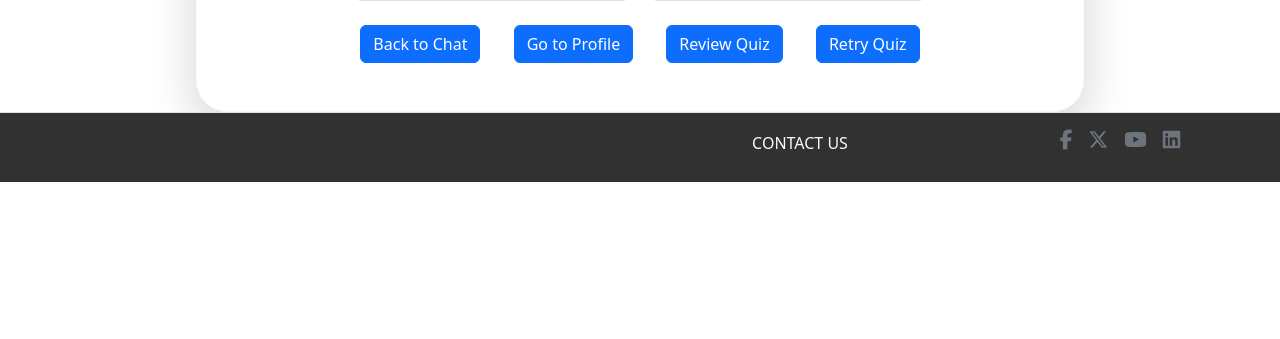
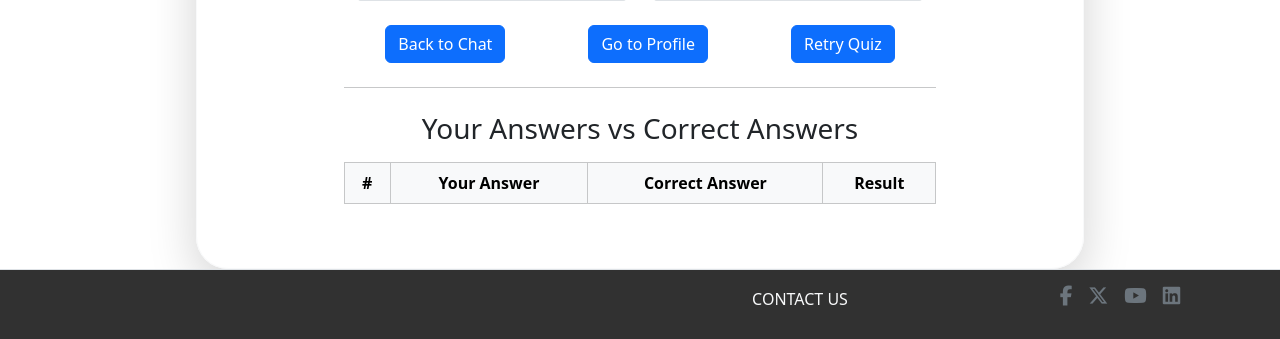
Before and after one commit to BlackFoxT/GradProject, a Flask app: page /quiz_result in a window 1280 px wide. Shown: the part 1105-1444 px from the top of the page. Before the commit the page ends 1287 px from the top, so only its background shows below. Run offline with Flask 3, Linux system fonts and the light colour scheme; lists and menus that the app fills with data are empty.

Commit message:
Printing answer in result page

```diff
--- a/static/script/quiz.js
+++ b/static/script/quiz.js
@@ -135,6 +135,8 @@ function submitQuiz(event) {
     localStorage.setItem("quiz_score", scorePercentage);
     localStorage.setItem("quiz_point", point);
     localStorage.setItem("quiz_passed", scorePercentage >= passingScore);
+    localStorage.setItem("user_answers", JSON.stringify(userAnswers));
+    localStorage.setItem("correct_answers", JSON.stringify(correctAnswers));
 
     window.location.href = `http://127.0.0.1:5000/quiz_result`;
 }
--- a/templates/quiz_result.html
+++ b/templates/quiz_result.html
@@ -56,8 +56,24 @@
     <div class="d-flex align-items-center justify-content-around w-75">
       <button class="btn btn-primary" onclick="window.location.href = `http://127.0.0.1:5000/`;">Back to Chat</button>
       <button class="btn btn-primary" onclick="window.location.href = `http://127.0.0.1:5000/profile`;">Go to Profile</button>
-      <button class="btn btn-primary" onclick="window.location.href = `http://127.0.0.1:5000/quiz_start`;">Review Quiz</button>
-      <button id="fai" class="btn btn-primary" onclick="window.location.href = `http://127.0.0.1:5000/quiz_start`;">Retry Quiz</button>
+      <button class="btn btn-primary" onclick="window.location.href = `http://127.0.0.1:5000/quiz_start`;">Retry Quiz</button>
+    </div>
+
+    <hr class="my-4 w-75" />
+
+    <div class="w-75">
+      <h3 class="text-center mb-3">Your Answers vs Correct Answers</h3>
+      <table class="table table-bordered text-center">
+        <thead class="table-light">
+          <tr>
+            <th scope="col">#</th>
+            <th scope="col">Your Answer</th>
+            <th scope="col">Correct Answer</th>
+            <th scope="col">Result</th>
+          </tr>
+        </thead>
+        <tbody id="answer-table-body"></tbody>
+      </table>
     </div>
 
   </div>
@@ -88,6 +104,38 @@
         document.getElementById("failure-card").style.display = "block";
     }
 
+
+    const userAnswers = JSON.parse(localStorage.getItem("user_answers") || "[]");
+    const correctAnswers = JSON.parse(localStorage.getItem("correct_answers") || "[]");
+    console.log(userAnswers)
+
+
+    const tableBody = document.getElementById("answer-table-body");
+
+    for (let i = 0; i < userAnswers.length; i++) {
+        const tr = document.createElement("tr");
+
+        const indexTd = document.createElement("td");
+        indexTd.textContent = i + 1;
+
+        const userTd = document.createElement("td");
+        userTd.textContent = userAnswers[i];
+
+        const correctTd = document.createElement("td");
+        correctTd.textContent = correctAnswers[i];
+
+        const resultTd = document.createElement("td");
+        resultTd.innerHTML = userAnswers[i] === correctAnswers[i]
+            ? '<span class="text-success fw-bold">✔</span>'
+            : '<span class="text-danger fw-bold">✘</span>';
+
+        tr.appendChild(indexTd);
+        tr.appendChild(userTd);
+        tr.appendChild(correctTd);
+        tr.appendChild(resultTd);
+
+        tableBody.appendChild(tr);
+    }
     //overwrite olmaması için localStorage'dan verilerin iş bittikten sonra silinmesi lazım
     //alternatif bir yol bulunabilir.
     window.onload = function() {
@@ -95,6 +143,8 @@
             localStorage.removeItem("quiz_score");
             localStorage.removeItem("quiz_point");
             localStorage.removeItem("quiz_passed");
+            localStorage.removeItem("user_answers");
+            localStorage.removeItem("correct_answers");
         }, 1000);
     };
 
```
Also changed, not shown: instance/main.db.
